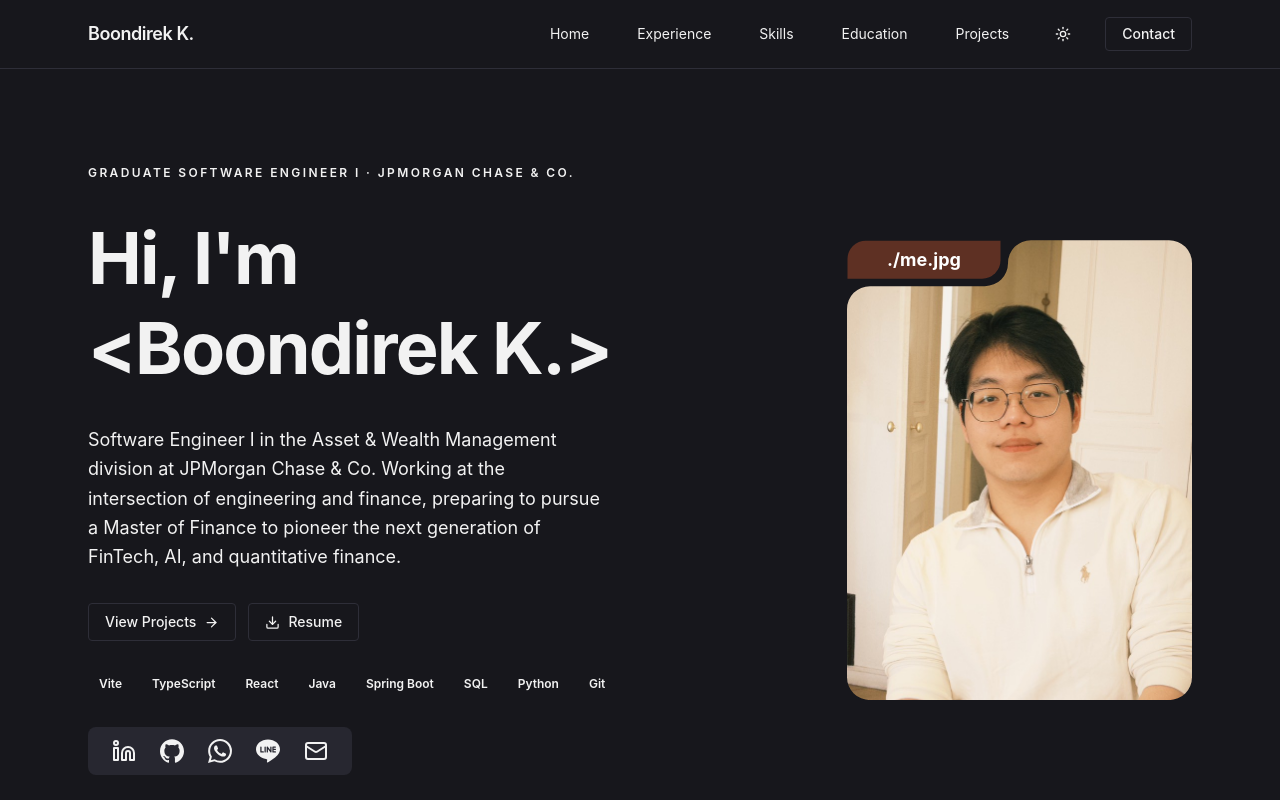
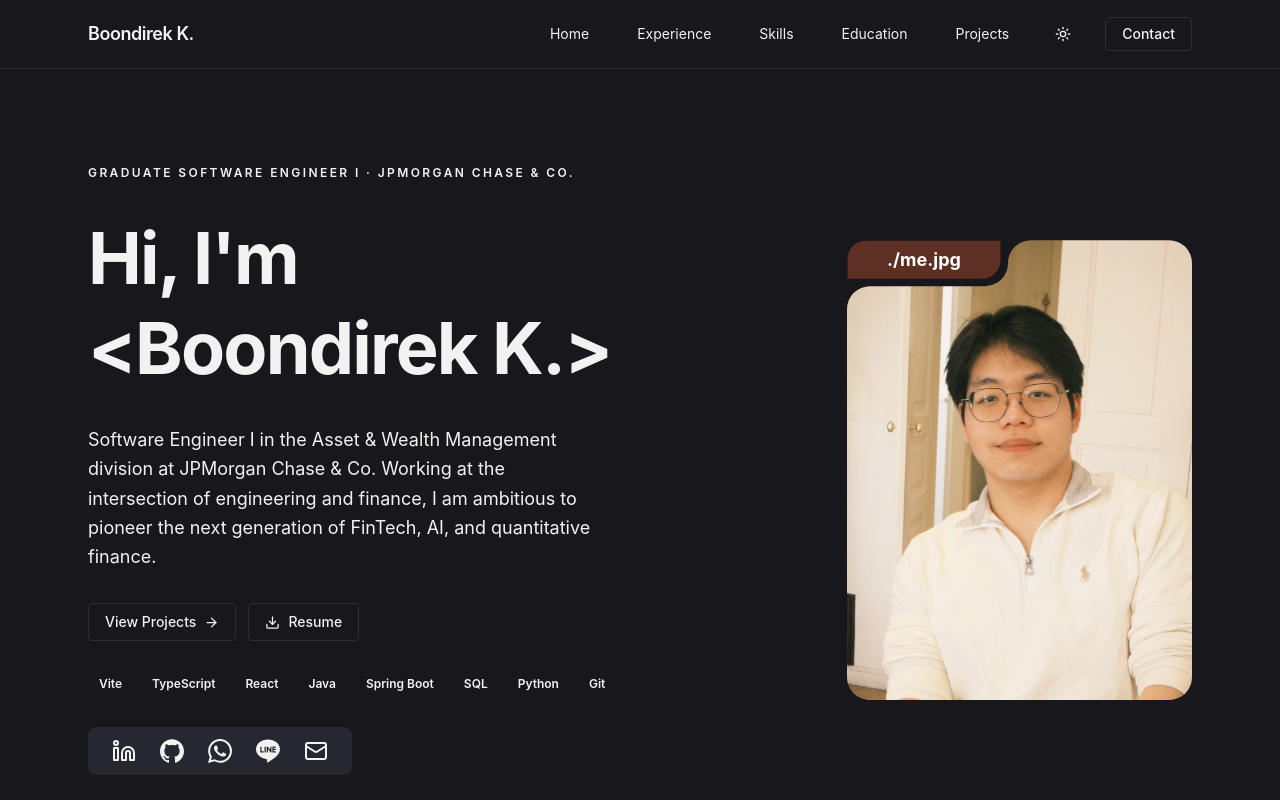
Before and after one commit to Boondirek-Kanjanapongporn/my-website2.0, a React (Vite) app: page / in a window 1280 px wide. Shown: the top 800 px of the page. Built offline with nearby package versions, Linux system fonts and the light colour scheme.

Commit message:
update herosection

```diff
--- a/src/sections/HeroSection.tsx
+++ b/src/sections/HeroSection.tsx
@@ -24,8 +24,7 @@
         <p className="text-muted-foreground max-w-lg text-lg leading-relaxed">
           Software Engineer I in the Asset & Wealth Management division at
           JPMorgan Chase & Co. Working at the intersection of engineering and
-          finance, preparing to pursue a Master of Finance to pioneer
-          the next generation of FinTech, AI, and quantitative finance.
+          finance, I am ambitious to pioneer the next generation of FinTech, AI, and quantitative finance.
         </p>
         <div className="flex flex-wrap gap-3">
           <div className="flex flex-wrap gap-3">
```
